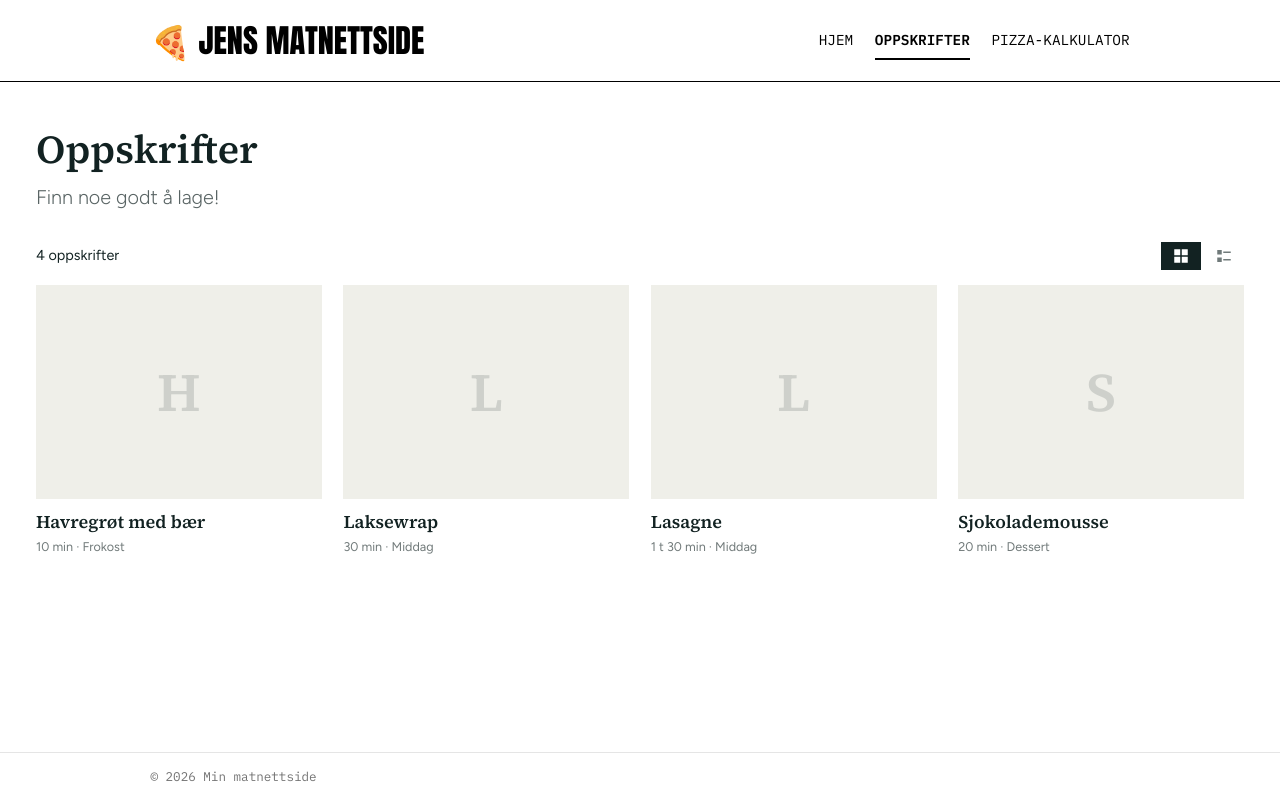
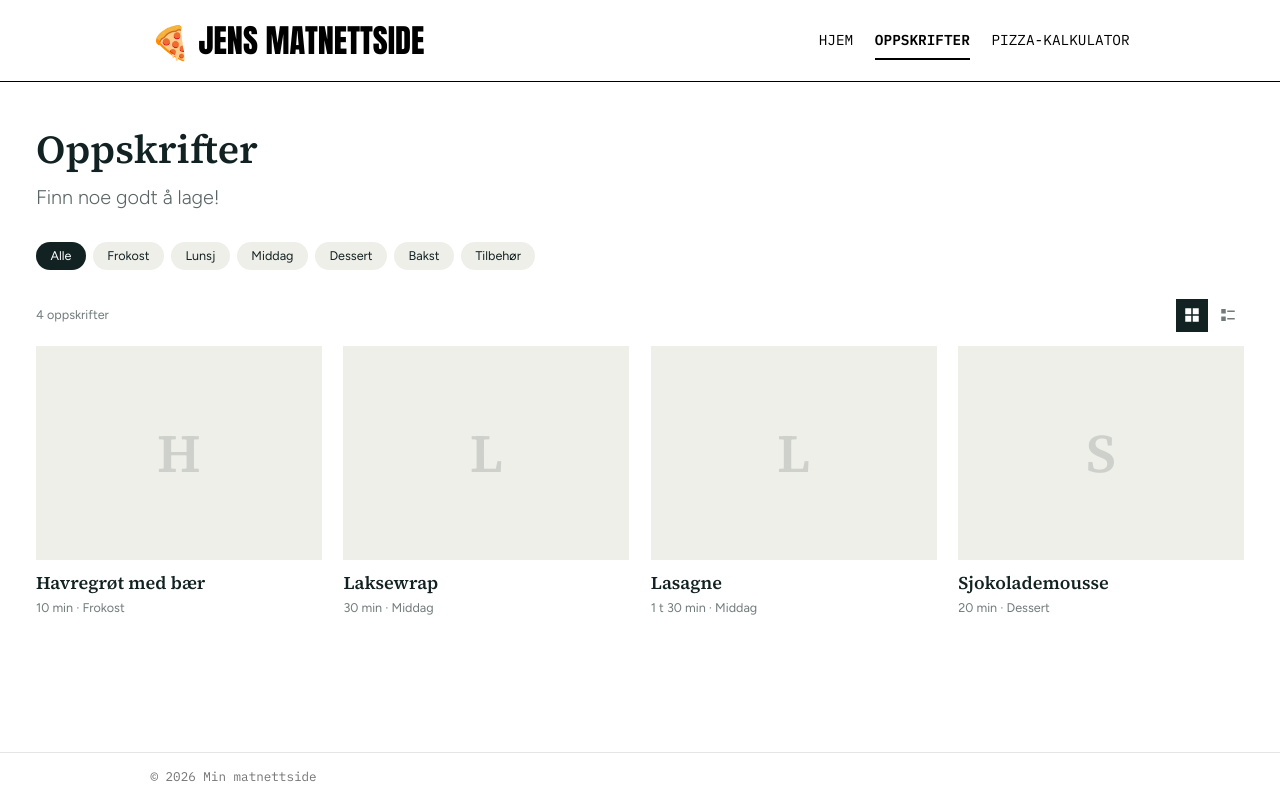
Before and after one commit to jensstat/jensmat, a React (Vite) app: page /oppskrifter in a window 1280 px wide. Built offline with nearby package versions, Linux system fonts and the light colour scheme.

Commit message:
refactored website

```diff
--- /dev/null
+++ b/src/components/recipe/CategoryChips.tsx
@@ -0,0 +1,41 @@
+import { categories } from "../../recipes/types";
+import type { Category } from "../../recipes/types";
+
+interface CategoryChipsProps {
+  value: Category | null; // the chosen category, or null for "Alle"
+  onChange: (category: Category | null) => void;
+}
+
+// "Alle" first, then one chip per category from types.ts.
+// One list means one button to write: "Alle" is just the option whose value is null.
+const options: { value: Category | null; label: string }[] = [
+  { value: null, label: "Alle" },
+  ...categories.map((category) => ({ value: category, label: category })),
+];
+
+// Rounded chips for choosing a category. The chosen one is dark.
+// flex-wrap: the chips move onto a new line when there's no more room (phones).
+function CategoryChips({ value, onChange }: CategoryChipsProps) {
+  return (
+    <div className="flex flex-wrap gap-2">
+      {options.map((option) => {
+        const chosen = value === option.value;
+        return (
+          <button
+            key={option.label}
+            type="button"
+            onClick={() => onChange(option.value)}
+            aria-pressed={chosen}
+            className={`rounded-full px-4 py-1.5 text-sm transition-colors ${
+              chosen ? "bg-ink text-white" : "bg-panel hover:bg-ink/10"
+            }`}
+          >
+            {option.label}
+          </button>
+        );
+      })}
+    </div>
+  );
+}
+
+export default CategoryChips;
--- /dev/null
+++ b/src/components/recipe/ViewToggle.tsx
@@ -0,0 +1,67 @@
+import type { ReactNode } from "react";
+
+// The ways the recipe overview can be shown. Exported, so the page can use the same type.
+export type RecipeView = "standard" | "list";
+
+// Small icons for the buttons. fill="currentColor": they follow the text colour,
+// so they turn white when the button is dark.
+function GridIcon() {
+  return (
+    <svg viewBox="0 0 24 24" className="h-5 w-5" fill="currentColor" aria-hidden="true">
+      <rect x="3" y="3" width="8" height="8" />
+      <rect x="13" y="3" width="8" height="8" />
+      <rect x="3" y="13" width="8" height="8" />
+      <rect x="13" y="13" width="8" height="8" />
+    </svg>
+  );
+}
+
+function ListIcon() {
+  return (
+    <svg viewBox="0 0 24 24" className="h-5 w-5" fill="currentColor" aria-hidden="true">
+      <rect x="3" y="4" width="6" height="6" />
+      <rect x="11" y="6" width="10" height="2" />
+      <rect x="3" y="14" width="6" height="6" />
+      <rect x="11" y="16" width="10" height="2" />
+    </svg>
+  );
+}
+
+// One entry per view: the value, the name (read by screen readers), and the icon.
+// A third view later is one more line here (and a layout in the page).
+const options: { value: RecipeView; label: string; icon: ReactNode }[] = [
+  { value: "standard", label: "Vis som rutenett", icon: <GridIcon /> },
+  { value: "list", label: "Vis som liste", icon: <ListIcon /> },
+];
+
+interface ViewToggleProps {
+  value: RecipeView;
+  onChange: (view: RecipeView) => void;
+}
+
+// Icon buttons for choosing the view. The chosen one is dark.
+function ViewToggle({ value, onChange }: ViewToggleProps) {
+  return (
+    <div className="flex gap-1">
+      {options.map((option) => {
+        const chosen = value === option.value;
+        return (
+          <button
+            key={option.value}
+            type="button"
+            onClick={() => onChange(option.value)}
+            aria-pressed={chosen}
+            aria-label={option.label}
+            className={`p-2 transition-colors ${
+              chosen ? "bg-ink text-white" : "text-ink/60 hover:text-ink"
+            }`}
+          >
+            {option.icon}
+          </button>
+        );
+      })}
+    </div>
+  );
+}
+
+export default ViewToggle;
--- a/src/pages/RecipeListPage.tsx
+++ b/src/pages/RecipeListPage.tsx
@@ -1,58 +1,31 @@
+import { useState } from "react";
+import CategoryChips from "../components/recipe/CategoryChips";
+import RecipeCard from "../components/recipe/RecipeCard";
+import ViewToggle from "../components/recipe/ViewToggle";
+import type { RecipeView } from "../components/recipe/ViewToggle";
+import { filterRecipes, noFilters } from "../recipes/filter";
+import type { RecipeFilters } from "../recipes/filter";
 import { getAllRecipes } from "../recipes/recipes";
-import RecipeCard from "../components/recipe/RecipeCard";
-import { useState } from "react";
 
-// The ways the recipes can be shown
-type View = "standard" | "list";
-
-const layouts: Record<View, string> = {
+// The grid's classes for each view.
+// Record<RecipeView, string>: TypeScript makes sure every view has a layout.
+const layouts: Record<RecipeView, string> = {
   standard:
     "grid grid-cols-2 gap-x-3 gap-y-6 sm:gap-x-6 sm:gap-y-10 lg:grid-cols-3 xl:grid-cols-4",
   list: "grid gap-y-3 lg:grid-cols-2 lg:gap-x-10",
 };
 
-// The buttons for the views: which view, and the text on the button
-const viewOptions: { value: View; label: string; icon: React.ReactNode }[] = [
-  { value: "standard", label: "Rutenett", icon: <GridIcon /> },
-  { value: "list", label: "Liste", icon: <ListIcon /> },
-];
-
-// Small icons for the view buttons. fill="currentColor": they follow the text colour.
-function GridIcon() {
-  return (
-    <svg
-      viewBox="0 0 24 24"
-      className="h-5 w-5"
-      fill="currentColor"
-      aria-hidden="true"
-    >
-      <rect x="3" y="3" width="8" height="8" />
-      <rect x="13" y="3" width="8" height="8" />
-      <rect x="3" y="13" width="8" height="8" />
-      <rect x="13" y="13" width="8" height="8" />
-    </svg>
-  );
-}
-
-function ListIcon() {
-  return (
-    <svg
-      viewBox="0 0 24 24"
-      className="h-5 w-5"
-      fill="currentColor"
-      aria-hidden="true"
-    >
-      <rect x="3" y="4" width="6" height="6" />
-      <rect x="11" y="6" width="10" height="2" />
-      <rect x="3" y="14" width="6" height="6" />
-      <rect x="11" y="16" width="10" height="2" />
-    </svg>
-  );
-}
-
+// The overview of all recipes, at /oppskrifter. (One recipe is RecipePage.tsx.)
+// The page holds the state (view and filters) and puts the pieces together;
+// the pieces are in components/recipe/, and the filtering in recipes/filter.ts.
 function RecipeListPage() {
   const recipes = getAllRecipes();
-  const [view, setView] = useState<View>("standard");
+  const [view, setView] = useState<RecipeView>("standard");
+  const [filters, setFilters] = useState<RecipeFilters>(noFilters);
+
+  // Calculated on every render from recipes and filters, never stored:
+  // if you can calculate it, don't store it.
+  const visibleRecipes = filterRecipes(recipes, filters);
 
   return (
     <section className="flex-1 bg-white font-sans text-ink">
@@ -63,34 +36,42 @@ function RecipeListPage() {
         <p className="mt-2 text-lg font-light text-ink/70 lg:text-[1.375rem]">
           Finn noe godt å lage!
         </p>
-        <div className="mt-8 flex items-center justify-between">
-          <p>{recipes.length} oppskrifter</p>
-          <div className="flex gap-1">
-            {viewOptions.map((option) => (
-              <button
-                key={option.value}
-                type="button"
-                onClick={() => setView(option.value)}
-                aria-pressed={view === option.value}
-                aria-label={option.label}
-                className={`px-3 py-1.5 text-sm ${view === option.value ? "bg-ink text-white" : "text-ink/60 hover:text-ink"}`}
-              >
-                {option.icon}
-              </button>
-            ))}
-          </div>
+
+        <div className="mt-8">
+          <CategoryChips
+            value={filters.category}
+            onChange={(category) => setFilters({ ...filters, category })}
+          />
         </div>
 
-        <ul className={`mt-4 ${layouts[view]}`}>
-          {recipes.map((recipe) => (
-            <li key={recipe.id}>
-              <RecipeCard
-                recipe={recipe}
-                variant={view === "list" ? "row" : "card"}
-              />
-            </li>
-          ))}
-        </ul>
+        {/* The number of recipes shown on the left, the view buttons on the right */}
+        <div className="mt-8 flex items-center justify-between">
+          <p className="text-sm text-ink/60">{visibleRecipes.length} oppskrifter</p>
+          <ViewToggle value={view} onChange={setView} />
+        </div>
+
+        {/* Either the cards, or a message when no recipe matches the filters */}
+        {visibleRecipes.length === 0 ? (
+          <div className="mt-4 bg-panel px-6 py-12 text-center">
+            <p className="font-serif text-xl font-semibold">Ingen oppskrifter her ennå</p>
+            <p className="mt-2 text-ink/70">Ingen oppskrifter passer med det du har valgt.</p>
+            <button
+              type="button"
+              onClick={() => setFilters(noFilters)}
+              className="mt-6 bg-ink px-5 py-2.5 text-sm text-white transition-colors hover:bg-gold"
+            >
+              Vis alle oppskrifter
+            </button>
+          </div>
+        ) : (
+          <ul className={`mt-4 ${layouts[view]}`}>
+            {visibleRecipes.map((recipe) => (
+              <li key={recipe.id}>
+                <RecipeCard recipe={recipe} variant={view === "list" ? "row" : "card"} />
+              </li>
+            ))}
+          </ul>
+        )}
       </div>
     </section>
   );
--- /dev/null
+++ b/src/recipes/filter.ts
@@ -0,0 +1,20 @@
+// Which recipes to show in the overview, based on the chosen filters.
+// Only logic, no React, so it can be tested on its own (see filter.test.ts).
+
+import type { Category, Recipe } from "./types";
+
+// All the filters on the overview page. One object, so new filters (like search)
+// are one more field here, and one more rule in filterRecipes below.
+export interface RecipeFilters {
+  category: Category | null; // null = "Alle"
+}
+
+// No filters chosen: every recipe is shown.
+export const noFilters: RecipeFilters = { category: null };
+
+// The recipes that match every chosen filter. Gives a new list; the original is untouched.
+export function filterRecipes(recipes: Recipe[], filters: RecipeFilters): Recipe[] {
+  return recipes.filter(
+    (recipe) => filters.category === null || recipe.category === filters.category,
+  );
+}
```
Also changed, not shown: 1 other file (tests, documents, lock files or other folders).
